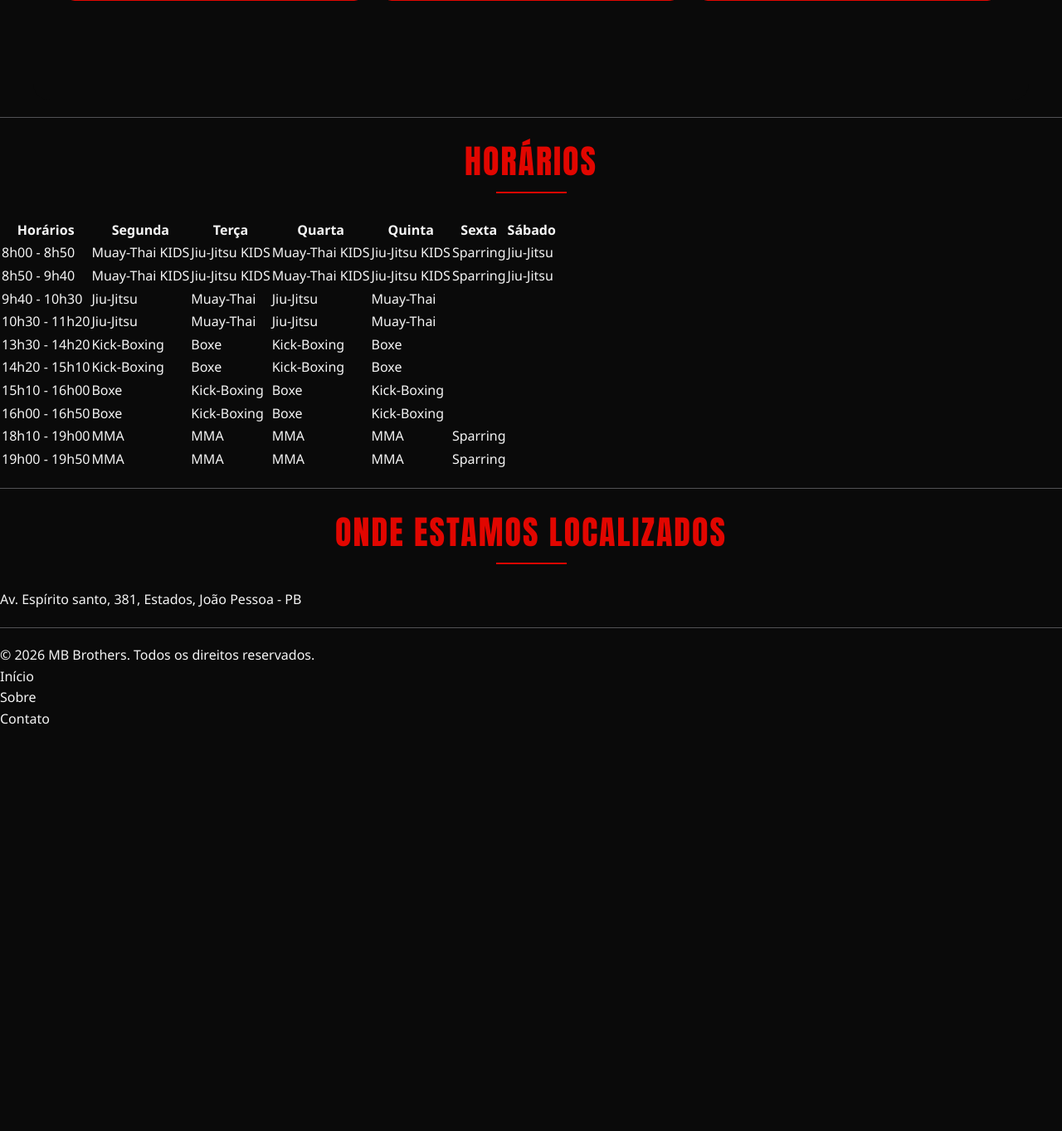
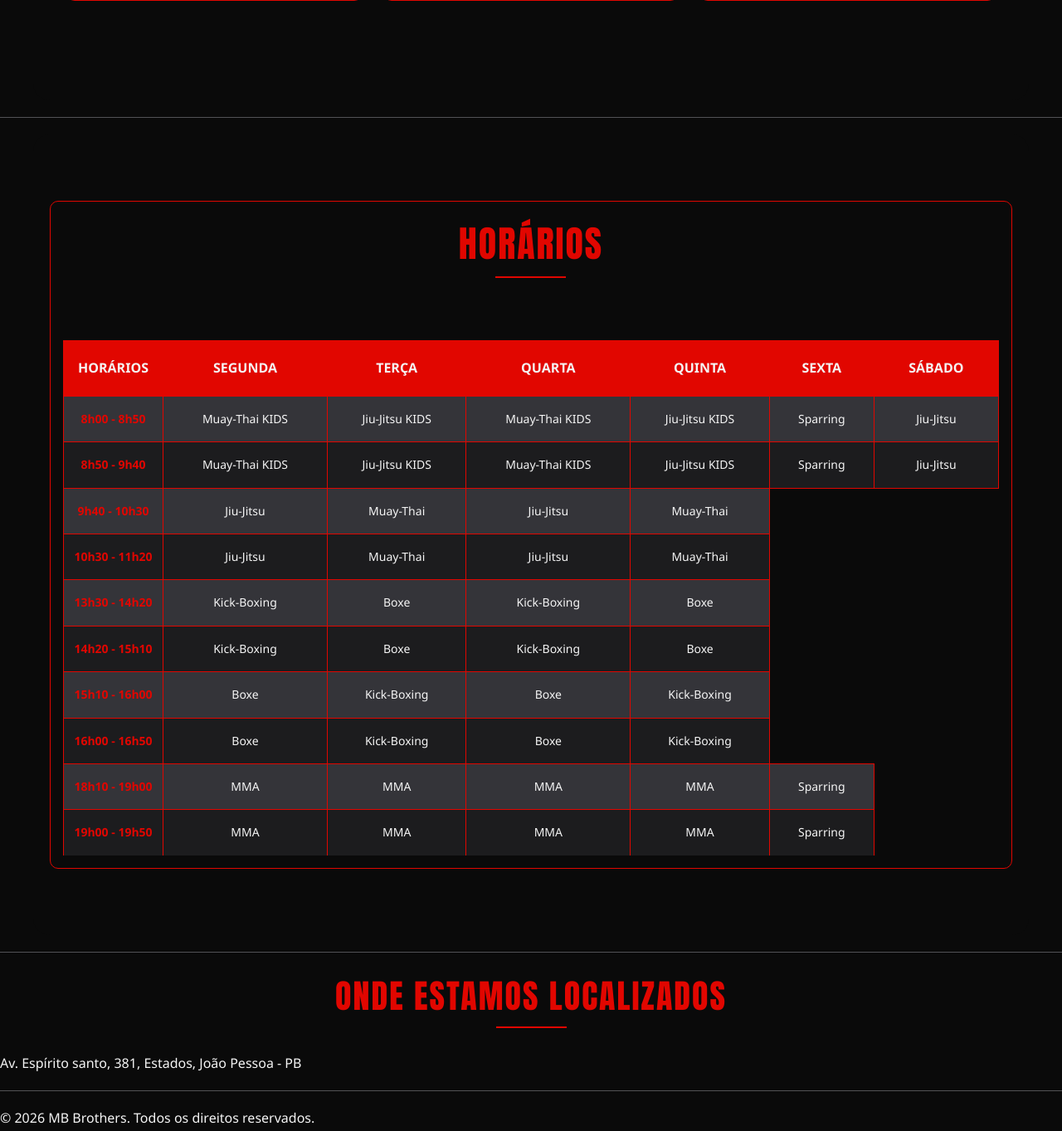
Before and after one commit to MB-Brothers-Web-Application/MB-Brothers-Web-Application, a Flask app: page / in a window 1280 px wide. Shown: the part 3204-4567 px from the top of the page at 83% size. Before the commit the page ends 4077 px from the top, so only its background shows below. Run offline with Flask 3, Linux system fonts and the light colour scheme.

Commit message:
Feat/css-sobre: adicionar css tabela de horários

```diff
--- a/projeto-mb-brothers/static/css/style.css
+++ b/projeto-mb-brothers/static/css/style.css
@@ -852,3 +852,261 @@ nav:has(#menu:target) .fechar {
 .artes-marciais a:hover::after {
     opacity: 1;
 }
+
+/*CSS tabela de horários*/
+.horarios {
+    background-color: var(--preto);
+    padding: 80px 20px;
+    width: 100%;
+    display: flex;
+    flex-direction: column;
+    gap: 50px;
+    margin: 0 auto;
+    max-width: 1200px;
+    border-radius: 20px;
+    box-sizing: border-box;
+}
+
+.horarios h2 {
+    font-family: var(--fonte-titulo);
+    display: block;
+    font-size: 40px;
+    margin: 0 auto;
+    color: var(--vermelho);
+    letter-spacing: 2px;
+    margin-bottom: 5px;
+    font-weight: normal;
+    padding-bottom: 10px;
+    text-transform: uppercase;
+    text-align: center;
+}
+
+.specs-horario {
+    display: flex;
+    flex-direction: column;
+    gap: 20px;
+    text-align: center;
+    align-items: center;
+    width: 100%;
+    max-width: 1200px;
+    margin: 0 auto;
+}
+
+/*Área de rolagem da tabela de horários*/
+.horarios .tabela {
+    overflow-x: auto;
+    width: 100%;
+    max-width: 100%;
+    overflow-y: hidden;
+    overflow-x: auto;
+    margin: 0 auto;
+    border-radius: 10px;
+    padding: 15px;
+    box-sizing: border-box;
+    -webkit-overflow-scrolling: touch;
+    border: 1px solid var(--vermelho);
+}
+
+.horarios table {
+    width: 100%;
+    border-collapse: collapse;
+    min-width: 750px;
+    text-align: center;
+}
+
+/*Cabeçalho e células da tabela de horários*/
+.horarios thead {
+    background-color: var(--vermelho);
+    color: var(--branco);
+}
+
+.horarios th {
+    color: var(--branco);
+    padding: 15px 10px;
+    border: 1px solid var(--vermelho);
+    text-transform: uppercase;
+    font-weight: bold;
+    text-align: center;
+    white-space: nowrap;
+}
+
+.horarios td {
+    padding: 12px 15px;
+    border: 1px solid var(--vermelho);
+    white-space: nowrap;
+    border-bottom: 1px solid var(--vermelho);
+}
+
+/*Primeira coluna da tabela de horários*/
+.horarios td:first-child,
+.horarios th:first-child {
+    font-weight: bold;
+    white-space: nowrap;
+    padding: 12px;
+    width: 120px;
+    min-width: 120px;
+    text-align: center;
+    box-sizing: border-box;
+}
+
+.horario thead th:first-child {
+    color: var(--branco);
+    font-weight: bold;
+    text-align: center;
+}
+
+.horarios tbody tr:nth-child(even) {
+    background-color: var(--grafite);
+}
+
+.horarios tbody tr:nth-child(odd) {
+    background-color: var(--grafite-claro);
+}
+
+.horarios tbody tr:last-child td {
+    border-bottom: none;
+}
+
+.horarios tbody td:first-child {
+    color: var(--vermelho);
+    font-weight: bold;
+}
+
+/*Responsividade da tabela de horários*/
+/*========== DESKTOP ========== */
+@media (min-width: 900px) {
+    .horarios {
+        padding: 80px 20px;
+        width: 100%;
+    }
+
+    .horarios h2 {
+        font-size: 44px;
+        text-align: center;
+        margin-bottom: 35px;
+    }
+
+    .specs-horario {
+        gap: 25px;
+        margin: 0 auto;
+        width: 100%;
+        max-width: 1400px;
+    }
+
+    .horarios th {
+        padding: 20px 15px;
+        font-size: 16px;
+    }
+    .horarios td {
+        padding: 16px 12px;
+        font-size: 14px;
+        text-align: center;
+        white-space: nowrap;
+    }
+
+    .horarios table {
+        min-width: 750px;
+        border-collapse: collapse;
+        text-align: center;
+        width: 100%;
+    }
+
+    .horarios .tabela {
+        overflow-x: auto;
+        width: 100%;
+        margin: 0 auto;
+        border-radius: 10px;
+        border: 1px solid var(--vermelho);
+        width: 100%;
+    }
+}
+
+/*========== TABLET ========== */
+@media (max-width: 900px) {
+    .horarios {
+        padding: 50px 10px;
+        width: 100%;
+    }
+
+    .horarios h2 {
+        font-size: 38px;
+        text-align: center;
+        margin-bottom: 30px;
+        text-align: center;
+    }
+
+    .specs-horario {
+        gap: 20px;
+        margin: 0 auto;
+        width: 100%;
+        max-width: 1200px;
+    }
+
+    .horarios th {
+        padding: 14px 10px;
+        font-size: 12px;
+    }
+    .horarios td {
+        padding: 10px 8px;
+        font-size: 10px;
+        text-align: center;
+        white-space: nowrap;
+    }
+
+    .horarios table {
+        min-width: 400px;
+        border-collapse: collapse;
+        text-align: center;
+        width: 100%;
+    }
+
+    .horarios .tabela {
+        overflow-x: auto;
+        width: 100%;
+        margin: 0 auto;
+        border-radius: 10px;
+        border: 1px solid var(--vermelho);
+        width: 100%;
+    }
+}
+
+/*========== CELULAR (PADRÃO) ========== */
+@media (max-width: 600px) {
+    .horarios {
+        padding: 40px 10px;
+        width: 100%;
+    }
+
+    .horarios h2 {
+        font-size: 28px;
+        text-align: center;
+        margin-bottom: 25px;
+    }
+
+    .specs-horario {
+        width: 100%;
+    }
+
+    .horarios th {
+        padding: 10px 8px;
+        font-size: 10px;
+    }
+    .horarios td {
+        padding: 10px 8px;
+        font-size: 8px;
+    }
+
+    .horarios table {
+        text-align: center;
+        width: 100%;
+        min-width: 400px;
+    }
+
+    .horarios .tabela {
+        overflow-x: auto;
+        width: 100%;
+        margin: 0 auto;
+        border-radius: 10px;
+        border: 1px solid var(--vermelho);
+    }
+}
```
